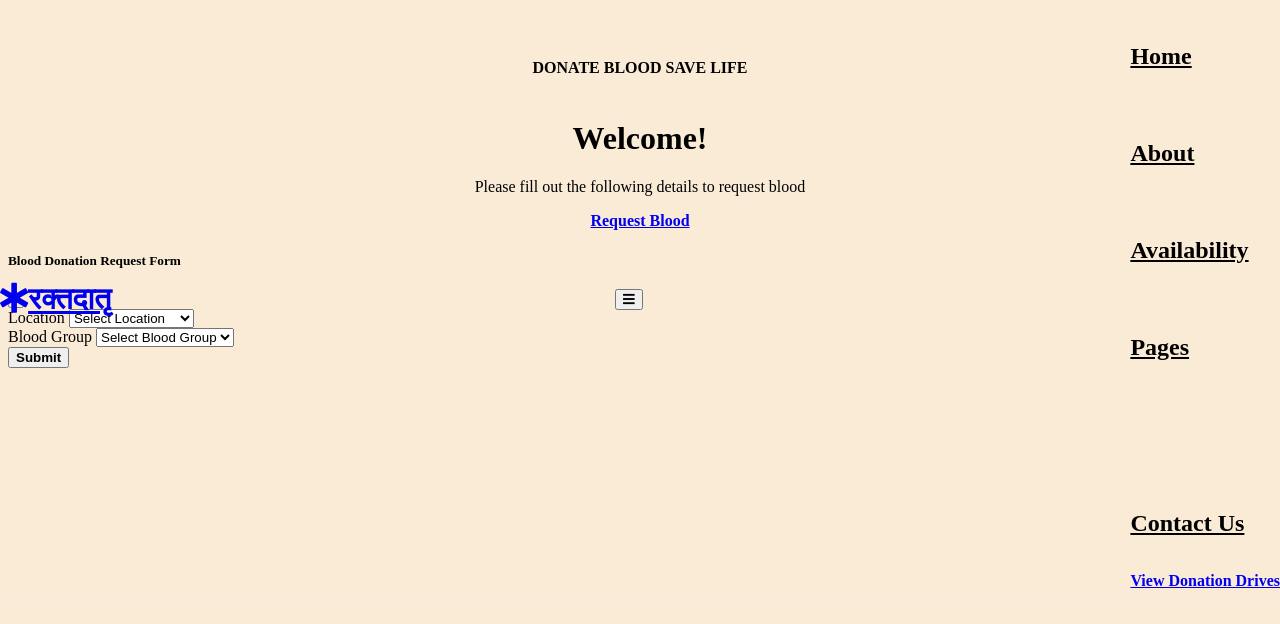
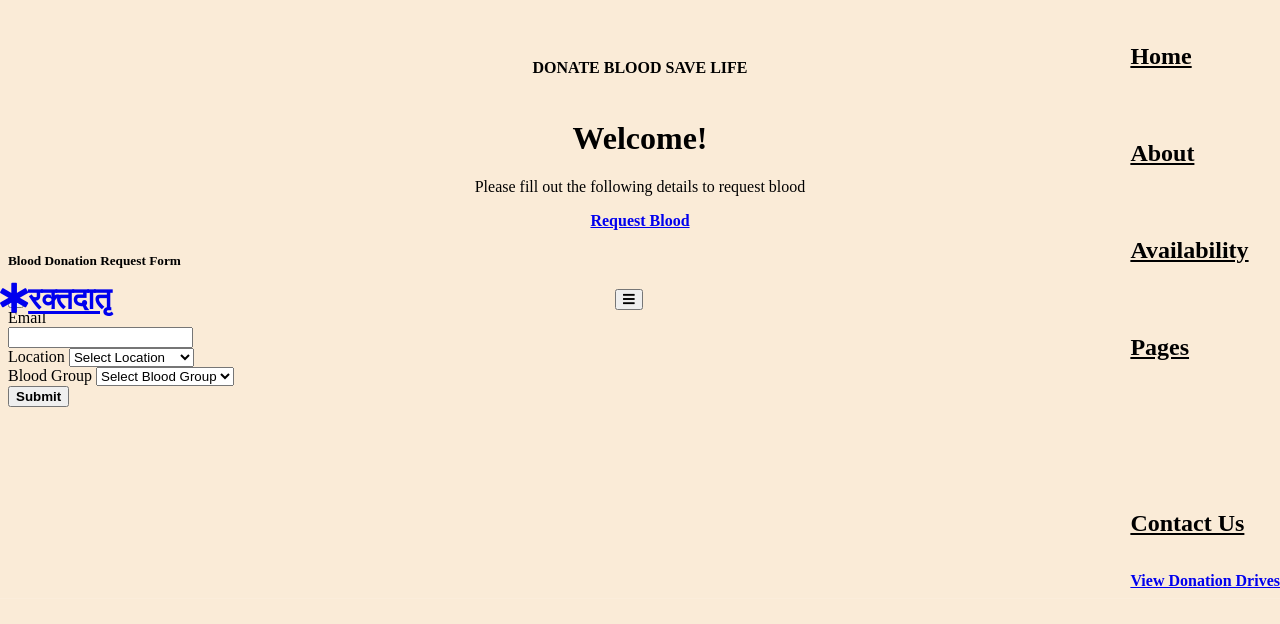
Before and after one commit to aarush-glitch/raktadatra, a plain HTML site: page Hackhazards/patient.html in a window 1280 px wide. Shown: the top 624 px of the page. Drawn offline with nearby package versions, Linux system fonts and the light colour scheme.

Commit message:
Update patient.html

```diff
--- a/Hackhazards/patient.html
+++ b/Hackhazards/patient.html
@@ -86,6 +86,8 @@
                     <!-- Blood donation request form goes here -->
                     <form id="bloodRequestForm" action="request_details.html" method="post">
                         <div class="mb-3">
+                            <label for="email" class="form-label">Email</label>
+                            <div class="mb-3"><input type="email" id="emailId"></div>
                             <label for="location" class="form-label">Location</label>
                             <select class="form-select" id="location" name="location" required>
                                 <option selected disabled>Select Location</option>
```
